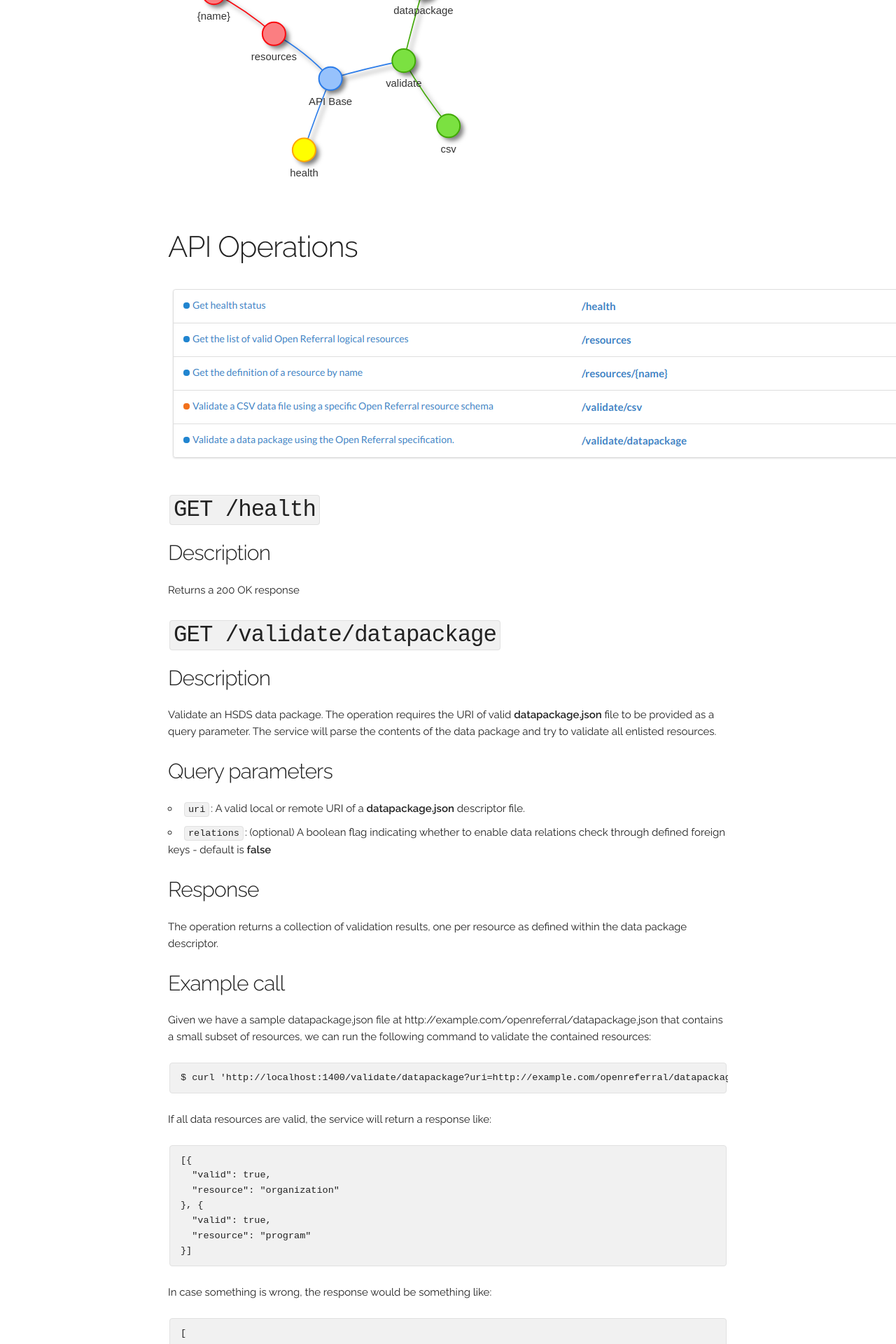
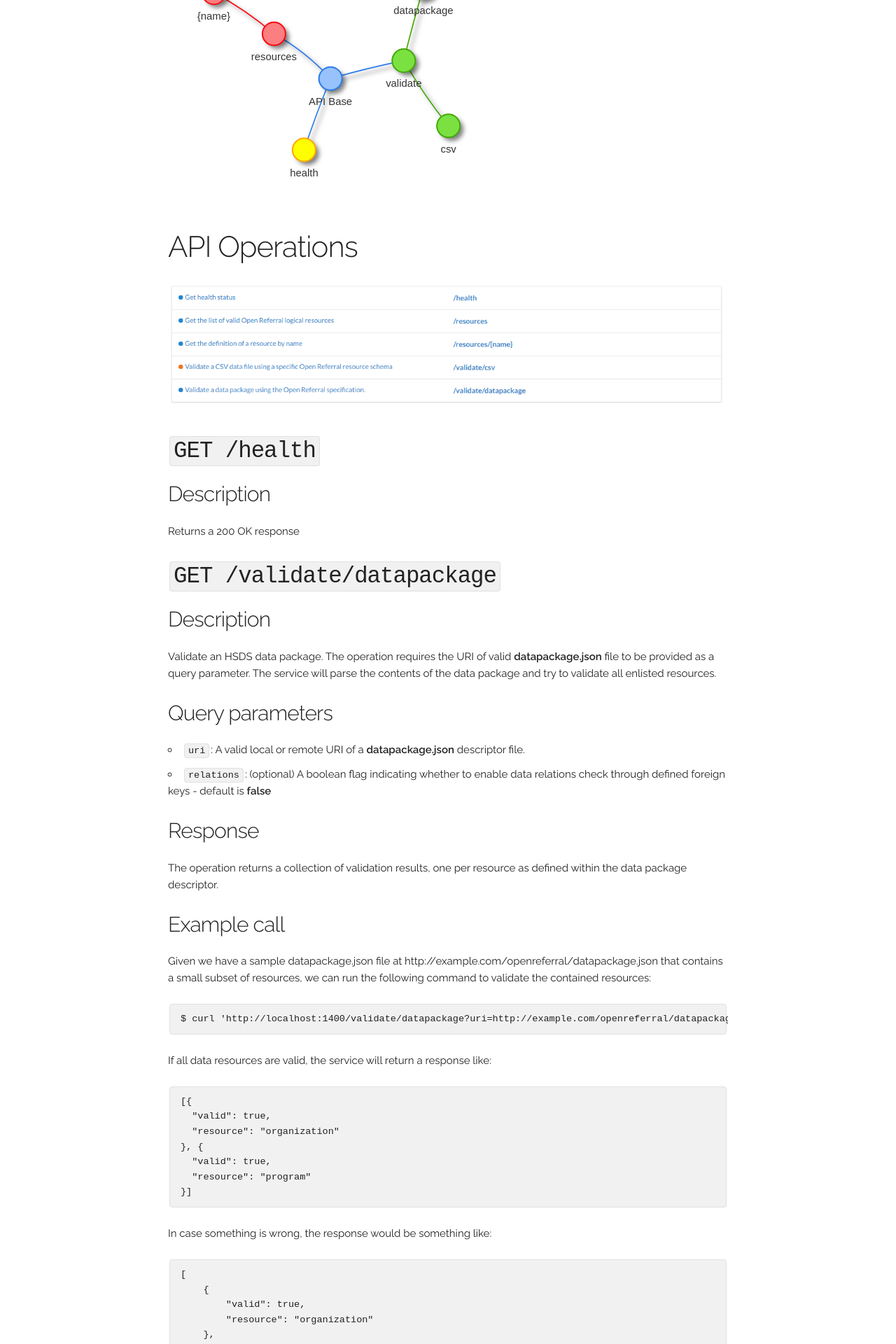
Before and after one commit to openreferral/deprecated-hsds-1.1-validator, a Jekyll site: the page built from docs/index.md, in a window 1280 px wide. Shown: the part 4480-6400 px from the top of the page at 70% size. Built offline with Jekyll 4.4.1, drawn with Linux system fonts in a browser that asks for light colours.

Commit message:
Made images responsive

```diff
--- a/docs/css/default.css
+++ b/docs/css/default.css
@@ -14,6 +14,10 @@
 blockquote {
   border-left: 1em solid #dee0e2;
   padding: 1em 0 1em 1em;
+}
+
+img.scale-with-grid {
+  outline: 0; max-width: 100%; height: auto;
 }
 
 .value-prop {
--- a/docs/index.md
+++ b/docs/index.md
@@ -148,7 +148,7 @@ A client system can use the validator for validating standalone
 HSDS data resource files in CSV format.  The input can be either
 in the form of a physical file at some URL or a binary stream.
 
-![Validating a CSV resource]({{base}}/images/usage-csv.png)
+![Validating a CSV resource]({{base}}/images/usage-csv.png){: .scale-with-grid}
 
 In this validation mode the validator is
 using the resource schemas as defined in the full HSDS specification.
@@ -159,7 +159,7 @@ In this validation mode the client must provide the location of
 a valid **datapackage.json** file that describes an HSDS data resource
 list that is treated as a bundle.
 
-![Validating a data package]({{base}}/images/usage-datapackage.png)
+![Validating a data package]({{base}}/images/usage-datapackage.png){: .scale-with-grid}
 
 The validator will process each defined resource sequentially
 and check whether the resource conforms to the specified schema.
@@ -181,11 +181,11 @@ tool for visualizing and interacting with **Open APIs**.
 
 ### API Surface
 
-![API surface]({{base}}/images/api-graph.png)
+![API surface]({{base}}/images/api-graph.png){: .scale-with-grid}
 
 ## API Operations
 
-![API operations]({{base}}/images/api-operations.png)
+![API operations]({{base}}/images/api-operations.png){: .scale-with-grid}
 
 ### `GET /health`
 
```
